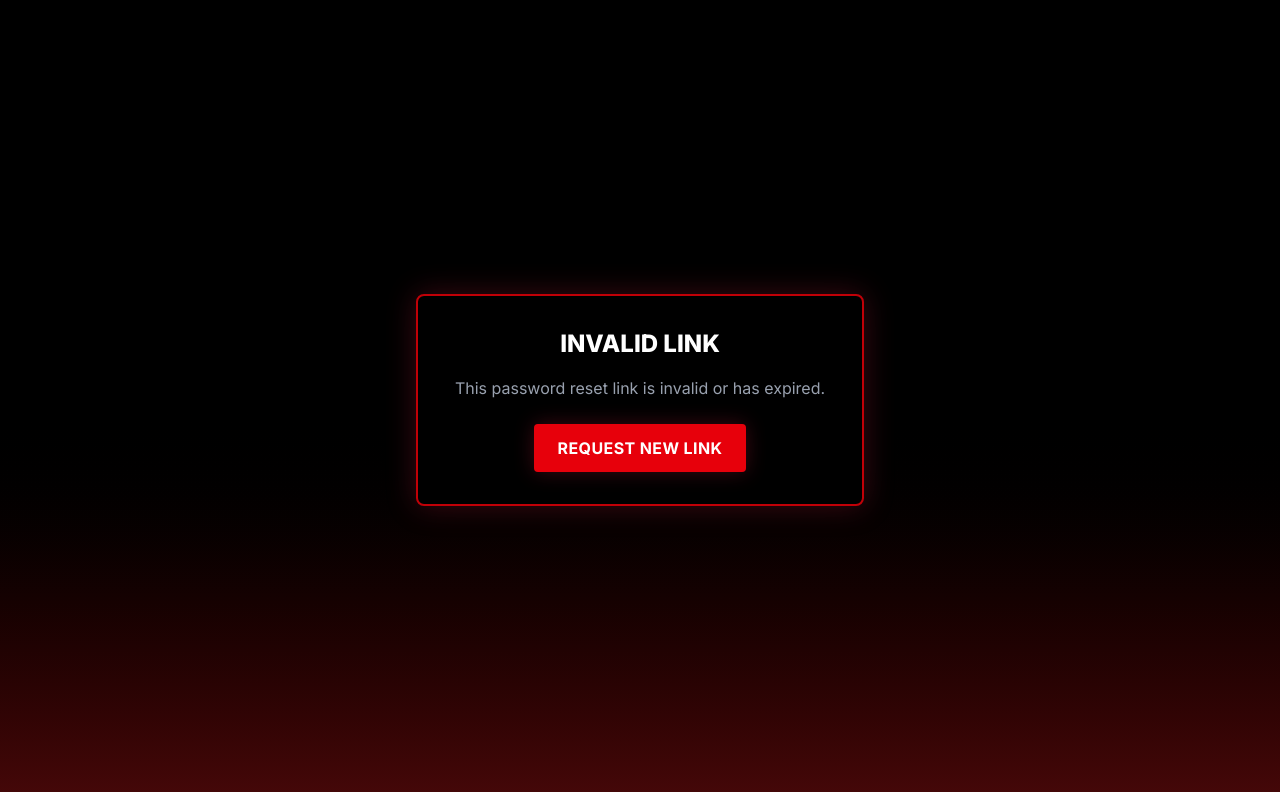
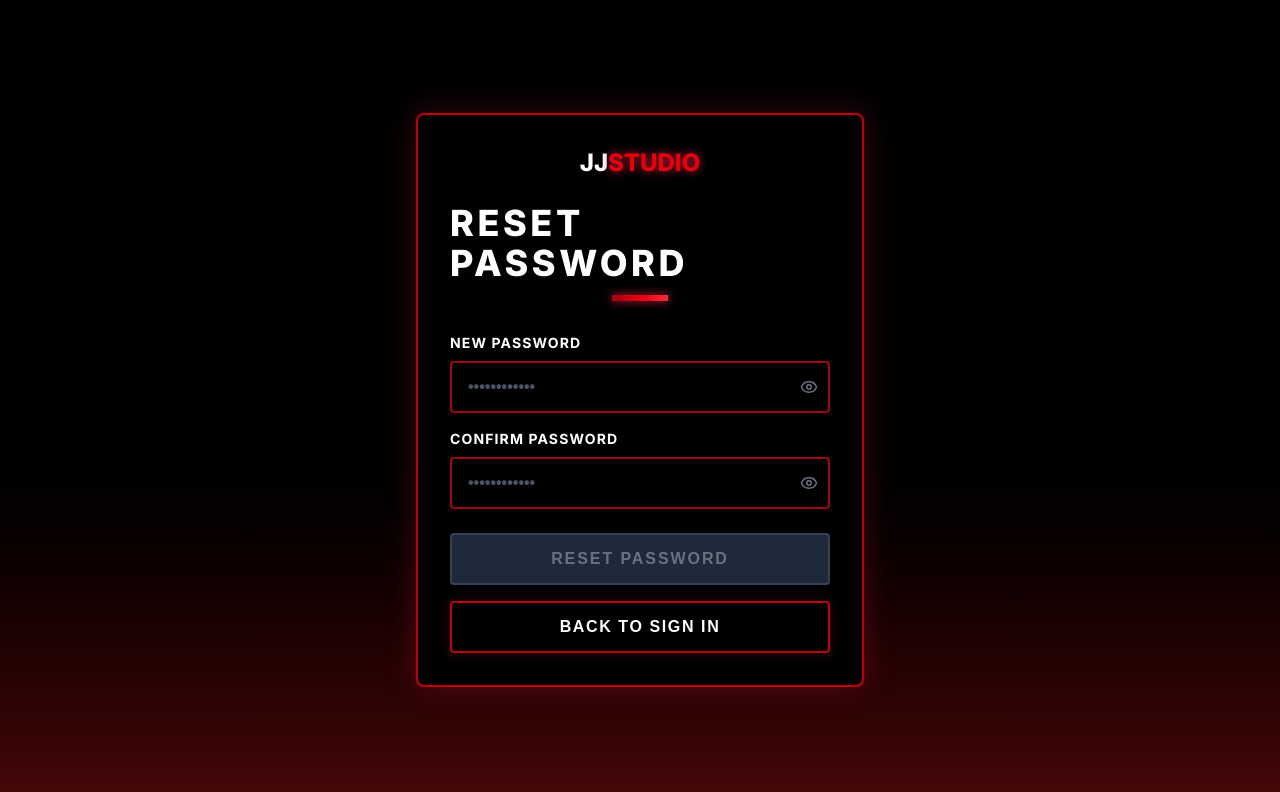
Before and after one commit to JGrayeb/JJStudio, a Next.js app: page /password-reset in a window 1280 px wide. Shown: the top 792 px of the page. Built offline with nearby package versions, Linux system fonts and the light colour scheme; no server answers.

Commit message:
callback

```diff
--- a/app/auth/callback/route.ts
+++ b/app/auth/callback/route.ts
@@ -6,11 +6,20 @@ export async function GET(request: NextRequest) {
   const code = searchParams.get('code');
   const type = searchParams.get('type');
 
-  // If it's a password reset, redirect to password-reset page
+  // If it's a password reset, exchange the code for a session
   if (type === 'recovery' && code) {
-    return NextResponse.redirect(
-      new URL(`/password-reset?code=${code}`, request.url)
-    );
+    const supabase = await createClient();
+
+    const { error } = await supabase.auth.exchangeCodeForSession(code);
+
+    if (error) {
+      return NextResponse.redirect(
+        new URL(`/password-reset?error=${encodeURIComponent(error.message)}`, request.url)
+      );
+    }
+
+    // Redirect to password reset page (session is now active)
+    return NextResponse.redirect(new URL('/password-reset', request.url));
   }
 
   // Handle normal sign-up/sign-in flow
--- a/app/password-reset/page.tsx
+++ b/app/password-reset/page.tsx
@@ -62,26 +62,6 @@ function PasswordResetContent() {
             <h1 className="text-3xl font-black text-white mb-2" style={{ fontWeight: 800, letterSpacing: '0.08em' }}>PASSWORD RESET!</h1>
             <p className="text-gray-400 mb-6 font-bold">Your password has been reset. Redirecting to login...</p>
             <Loader size={24} className="text-red-600 animate-spin mx-auto" style={{ filter: 'drop-shadow(0 0 8px #C41E3A)' }} />
-          </div>
-        </div>
-      </div>
-    );
-  }
-
-  if (!code) {
-    return (
-      <div className="min-h-screen bg-gradient-to-b from-black via-black to-red-950 flex items-center justify-center p-4" style={{ fontFamily: 'Montserrat, sans-serif' }}>
-        <div className="w-full max-w-md">
-          <div className="bg-black border-2 border-red-700 rounded-lg p-8 text-center" style={{ boxShadow: '0 0 30px rgba(196, 30, 58, 0.3)' }}>
-            <h1 className="text-2xl font-black text-white mb-4" style={{ fontWeight: 800 }}>INVALID LINK</h1>
-            <p className="text-gray-400 mb-6">This password reset link is invalid or has expired.</p>
-            <a
-              href="/forgot-password"
-              className="inline-block bg-red-600 hover:bg-red-700 text-white px-6 py-3 rounded font-bold uppercase tracking-wide transition"
-              style={{ boxShadow: '0 0 20px rgba(196, 30, 58, 0.3)' }}
-            >
-              Request New Link
-            </a>
           </div>
         </div>
       </div>
```
